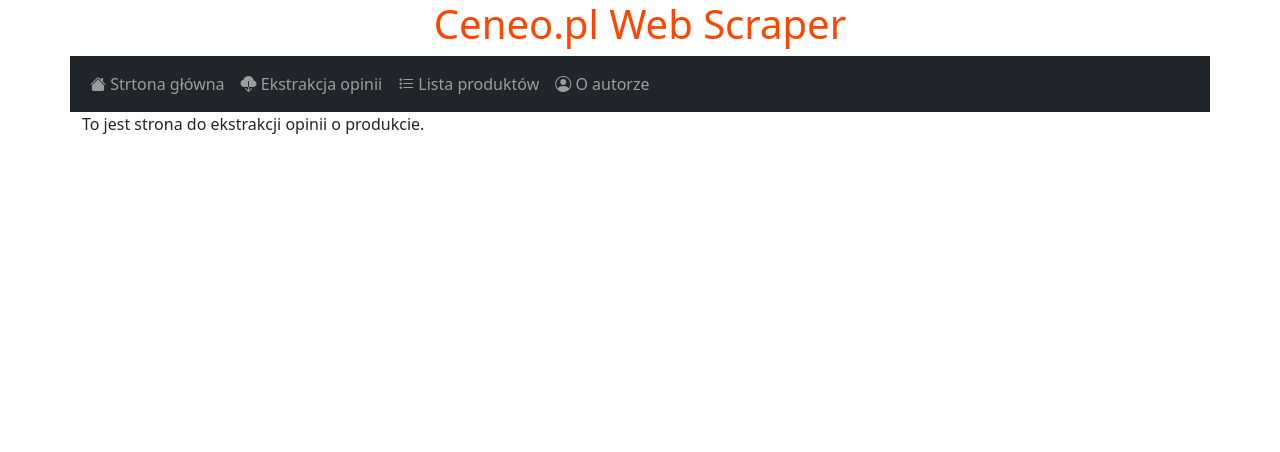
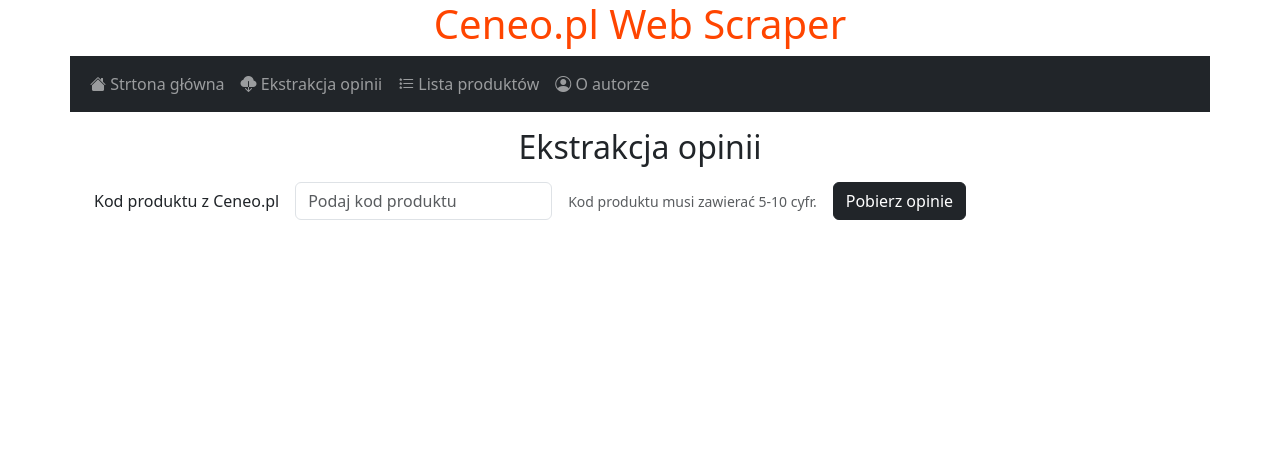
Before and after one commit to katwojuek/CeneoWebScraperS13, a Flask app: page /extract in a window 1280 px wide. Shown: the top 452 px of the page. Run offline with Flask 3, Linux system fonts and the light colour scheme.

Commit message:
2024-05-13 KW

```diff
--- a/app/routes.py
+++ b/app/routes.py
@@ -1,12 +1,20 @@
 from app import app
-from flask import render_template
+import requests
+from flask import render_template, request, redirect, url_for
 
 @app.route('/')
 def index():
     return render_template("index.html.jinja")
 
-@app.route('/extract')
+@app.route('/extract', methods=['POST', 'GET'])
 def extract():
+    if request.method == 'POST':
+        product_id = request.form.get('product_id')
+        url = f'https://www.ceneo.pl/{product_id}'
+        response = requests.get(url)
+        if response.status_code == requests.codes['ok']:
+            # proces ekstrakcji opinii
+            return redirect(url_for('product', product_id=product_id))
     return render_template("extract.html.jinja")
 
 @app.route('/products')
--- a/app/templates/base.html.jinja
+++ b/app/templates/base.html.jinja
@@ -18,17 +18,17 @@
             <div class="collapse navbar-collapse" id="navbarSupportedContent">
                 <ul class="navbar-nav me-auto mb-2 mb-lg-0">
                     <li class="nav-item">
-                        <a class="nav-link" href=""><i class="bi bi-house-fill"></i> Strtona główna</a>
+                        <a class="nav-link" href="{{url_for('index')}}"><i class="bi bi-house-fill"></i> Strtona główna</a>
                     </li>
                     <li class="nav-item">
-                        <a class="nav-link" href=""><i class="bi bi-cloud-download-fill"></i>
+                        <a class="nav-link" href="{{url_for('extract')}}"><i class="bi bi-cloud-download-fill"></i>
 Ekstrakcja opinii</a>
                     </li>
                     <li class="nav-item">
-                        <a class="nav-link" href=""><i class="bi bi-list-stars"></i> Lista produktów</a>
+                        <a class="nav-link" href="{{url_for('products')}}"><i class="bi bi-list-stars"></i> Lista produktów</a>
                     </li>
                     <li class="nav-item">
-                        <a class="nav-link" href=""><i class="bi bi-person-circle"></i> O autorze</a>
+                        <a class="nav-link" href="{{url_for('author')}}"><i class="bi bi-person-circle"></i> O autorze</a>
                     </li>
                 </ul>
             </div>
--- a/app/templates/extract.html.jinja
+++ b/app/templates/extract.html.jinja
@@ -1,4 +1,23 @@
 {% extends "base.html.jinja" %}
 {% block content %}
-    <p>To jest strona do ekstrakcji opinii o produkcie.</p>
+    <h2 class="mt-3 mb-3 text-center">Ekstrakcja opinii</h2>
+    <form method="POST" action="{{url_for('extract')}}" class="container">
+        <div class="row g-3 align-items-center">
+            <div class="col-auto">
+                <label for="product_id" class="col-form-label">Kod produktu z Ceneo.pl</label>
+            </div>
+            <div class="col-auto">
+                <input type="text" name="product_id" id="product_id" class="form-control" aria-describedby="product_idHelpInline" placeholder="Podaj kod produktu">
+            </div>
+            <div class="col-auto">
+                <span id="product_idHelpInline" class="form-text">
+                Kod produktu musi zawierać 5-10 cyfr.
+                </span>
+            </div>
+            <div class="col-auto">
+                <button type="submit" class="btn btn-dark">Pobierz opinie</button>
+            </div>
+
+        </div>
+    </form>
 {% endblock content %}
```
